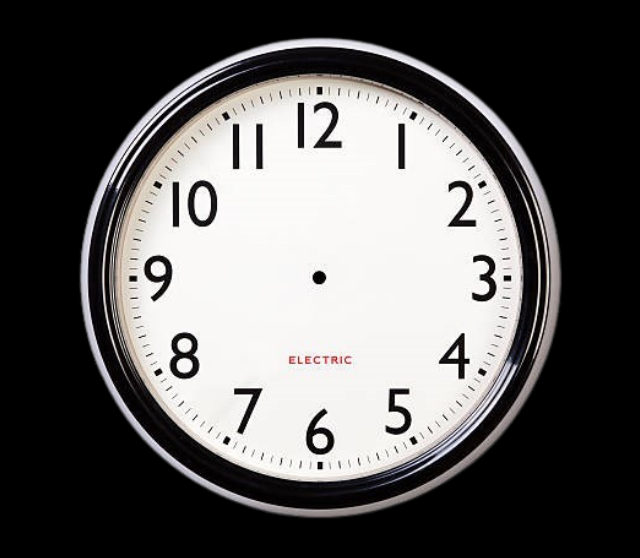
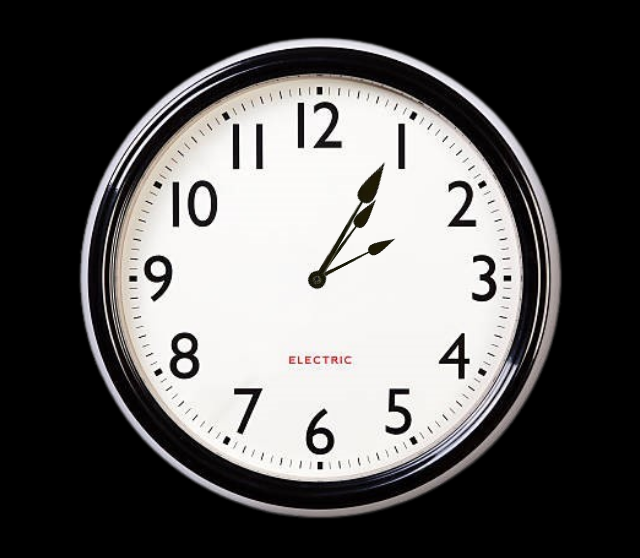
Before and after one commit to ab-mudassir04/watch, a plain HTML site: page index.html in a window 1280 px wide. Shown: the whole page, without its empty margins (322-962 px from the left). Drawn offline with Linux system fonts and the light colour scheme; files whose address does not match are found by name.

Commit message:
index.html

```diff
--- a/index.html
+++ b/index.html
@@ -7,14 +7,15 @@
 <body>
     <div id="main">
         <div id="watch">
-            <img src="images/hand.png" alt="" id="hour">
+            <img src="hand.png" alt="" id="hour">
 
-            <img src="images/hand.png" alt="" id="minute">
+            <img src="hand.png" alt="" id="minute">
 
-            <img src="images/hand.png" alt="" id="second">
+            <img src="hand.png" alt="" id="second">
         </div>
     </div>
 
     <script src="script.js"></script>
 </body>
+
 </html>
```
